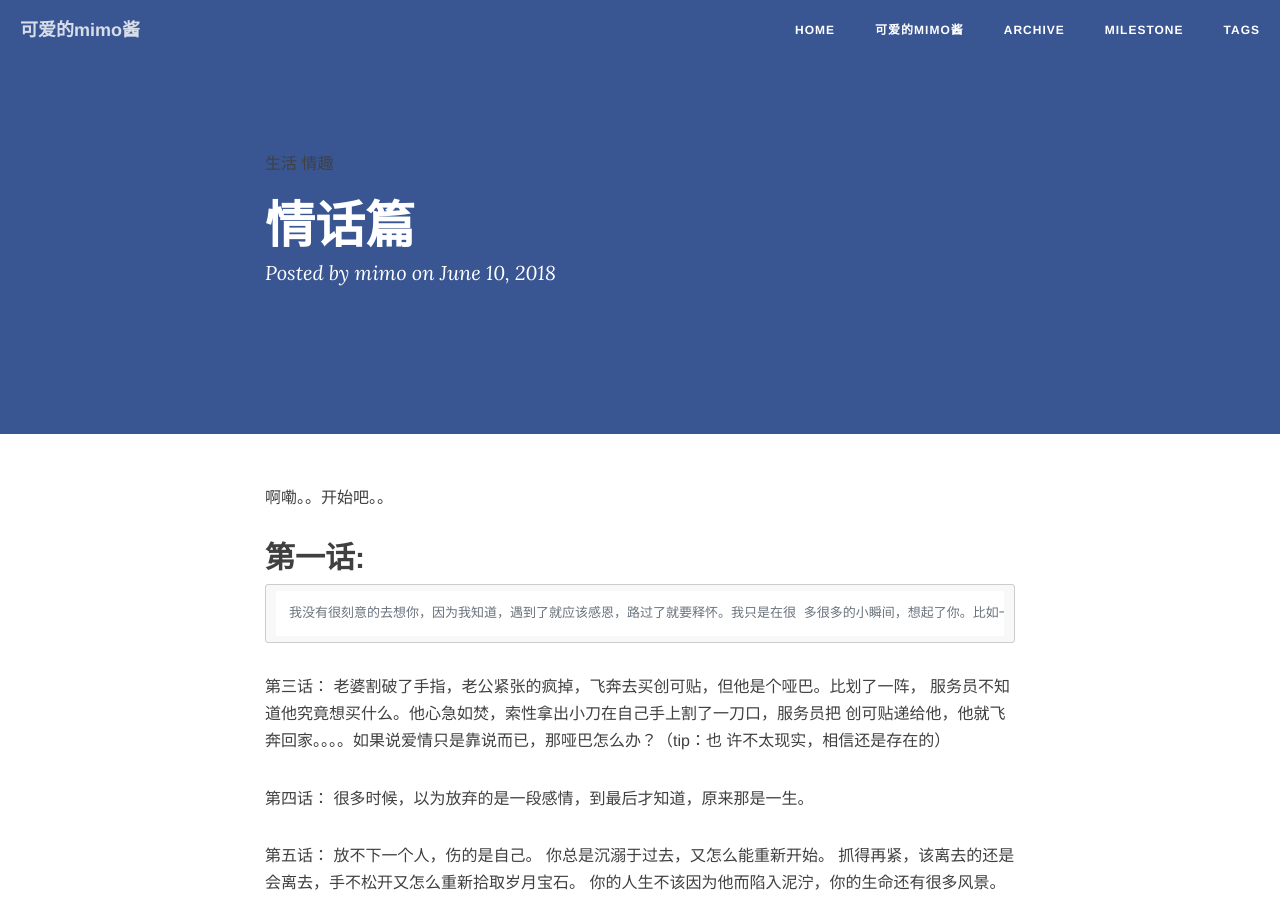
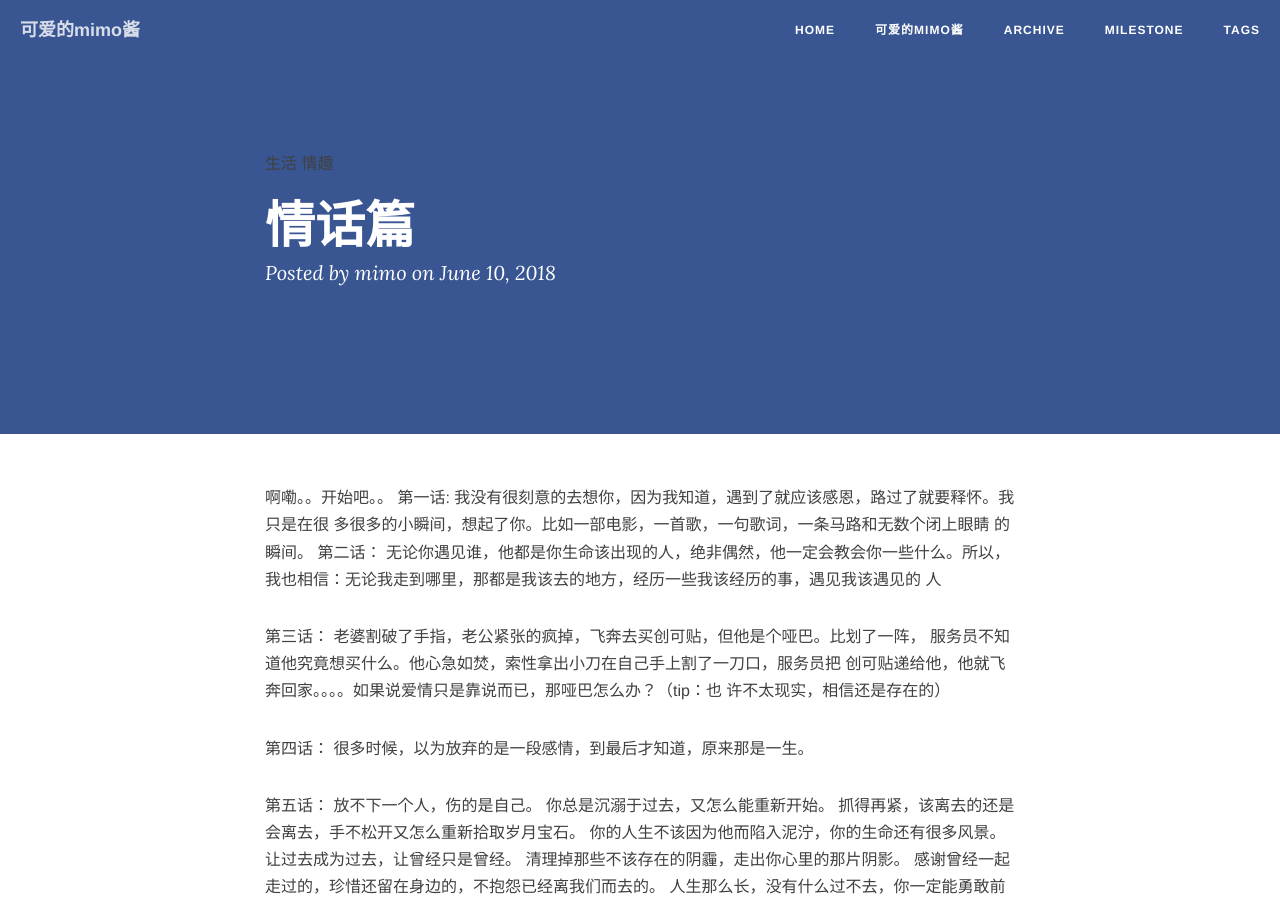
Before and after one commit to nino-James/nino-James.github.io, a Jekyll site: the page built from _posts/2018-06-10-heart-tears.md, in a window 1280 px wide and 900 px high. Built offline with Jekyll 4.4.1, drawn with Linux system fonts in a browser that asks for light colours; nearby versions of some CDN libraries; comment, search, counter and statistics services are not loaded; part of the change alters nothing that is shown.

```diff
--- a/_posts/2018-06-10-heart-tears.md
+++ b/_posts/2018-06-10-heart-tears.md
@@ -8,7 +8,7 @@ description: 一直以来喜欢和想说情话，只是少了一个她。
 ---
 
 啊嘞。。开始吧。。
-## 第一话:
+第一话:
          我没有很刻意的去想你，因为我知道，遇到了就应该感恩，路过了就要释怀。我只是在很
      多很多的小瞬间，想起了你。比如一部电影，一首歌，一句歌词，一条马路和无数个闭上眼睛
      的瞬间。
```
